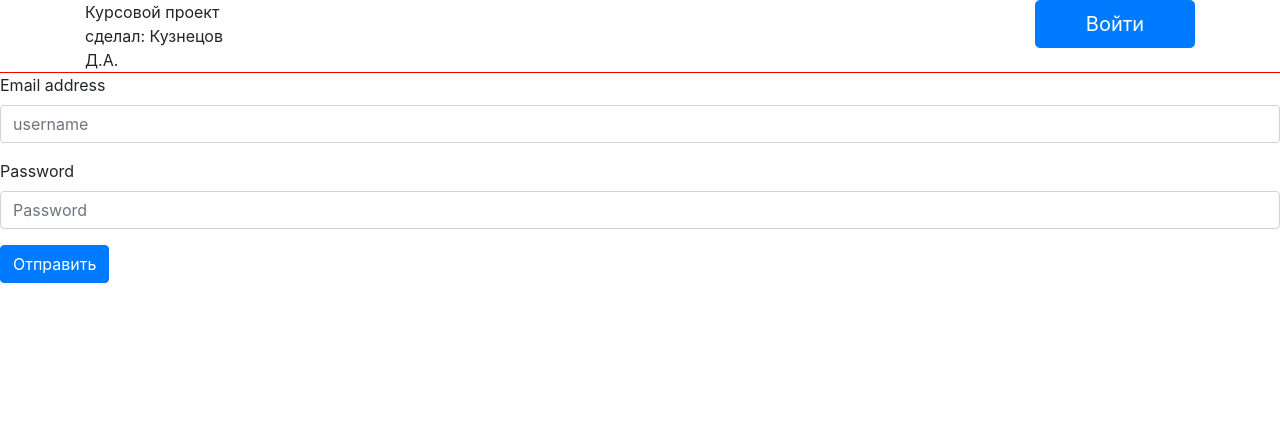
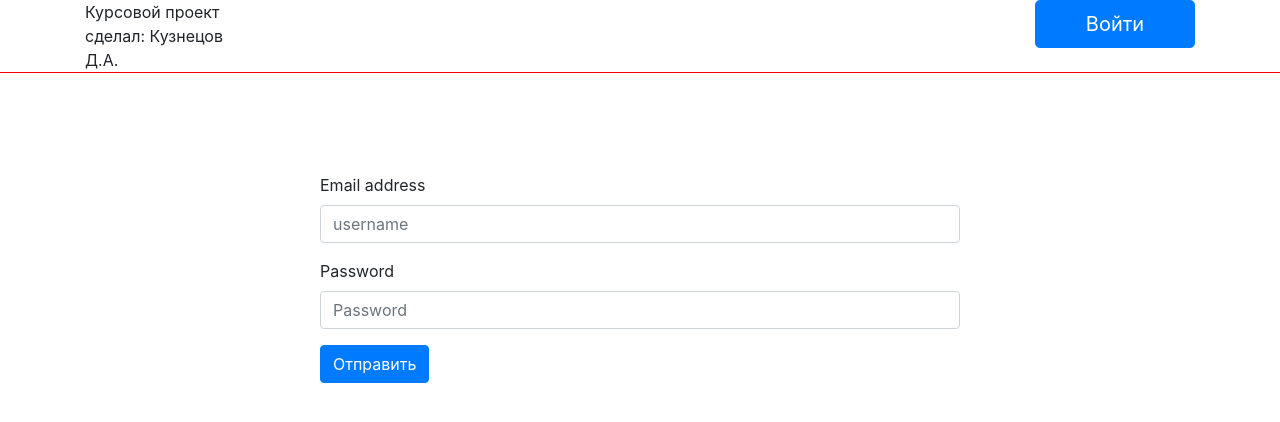
Before and after one commit to dimoedov/kursovaya_Kuznetsov_D_A, a React (Create React App) app in the folder client/: page /Register in a window 1280 px wide. Shown: the top 422 px of the page. Built offline with nearby package versions, Linux system fonts and the light colour scheme.

Commit message:
form
registration without errors from server

```diff
--- a/client/src/components/Header/Header.js
+++ b/client/src/components/Header/Header.js
@@ -1,10 +1,23 @@
-import React from 'react';
+import React, {Component} from 'react';
 import './Header.css';
 import 'bootstrap/dist/css/bootstrap-grid.css';
 import 'bootstrap/dist/css/bootstrap.css';
 import { Link, Route } from 'react-router-dom';
 
-    function Header() {
+class Header extends Component {
+        constructor(props) {
+            super(props);
+            this.state = {
+                isAutorized : false
+            };
+            // fetch('/api/signup', {
+            //
+            // }.then(res => res.json())
+            //     .then(data => console.log(data))
+            //     .catch(err => console.log("err: =" + err)));
+        }
+
+        render() {
             return (
                 <header className='header'>
                     <div className="container">
@@ -60,6 +73,9 @@ import { Link, Route } from 'react-router-dom';
                                 </nav>
                             </div>
                             <div className="col-lg-2">
+                                <switch>
+
+                                </switch>
                                 <button type="button " className="flex-column btn btn-primary btn-lg btn-block">Войти</button>
                             </div>
                         </div>
@@ -67,4 +83,5 @@ import { Link, Route } from 'react-router-dom';
                 </header>
             );
         }
+}
 export default Header;
--- a/client/src/components/Register/Register.js
+++ b/client/src/components/Register/Register.js
@@ -1,38 +1,37 @@
 import React, {Component} from 'react';
 import FormErrors from "../FormError/FormError"
-
+import './register.css';
 class Register extends Component {
     constructor(props) {
         super(props);
-
-        this.state = {
+        this.state= {
             username: '',
             password: '',
             formErrors: {username: '', password: ''},
             usernameValid: false,
             passwordValid: false,
             formValid: false
-        };
+        }
     }
     handleUserInput = (e) => {
         const name = e.target.name;
         const value = e.target.value;
         this.setState({[name]: value},
             () => { this.validateField(name, value) });
-    }
+    };
 
     validateField(fieldName, value) {
         let fieldValidationErrors = this.state.formErrors;
         let usernameValid = this.state.usernameValid;
         let passwordValid = this.state.passwordValid;
-
+console.log(passwordValid);
         switch(fieldName) {
             case 'username':
-                usernameValid = value.match(/^[a-zA-Z][a-zA-Z0-9-_\.]{5,20}$/);
-                fieldValidationErrors.username =usernameValid ? '' : 'поле должно содержать 5-20 символов, которыми могут быть буквы и цифры, первый символ обязательно буква';
+                usernameValid = /^[a-zA-Z][a-zA-Z0-9-_\.]{5,20}$/.test(value);
+                fieldValidationErrors.username = usernameValid ? '' : 'поле должно содержать 5-20 символов, которыми могут быть буквы и цифры, первый символ обязательно буква';
                 break;
             case 'password':
-                passwordValid = value.match(/(?=^.{8,}$)((?=.*\d)|(?=.*\W+))(?![.\n])(?=.*[A-Z])(?=.*[a-z]).*$/);
+                passwordValid = /(?=^.{8,}$)((?=.*\d)|(?=.*\W+))(?![.\n])(?=.*[A-Z])(?=.*[a-z]).*$/.test(value);
                 fieldValidationErrors.password = passwordValid ? '': 'поле должно содержать строчные и прописные латинские буквы, цифры, спецсимволы. Минимум 8 символов';
                 break;
             default:
@@ -52,18 +51,19 @@ class Register extends Component {
         return(error.length === 0 ? '' : 'has-error');
     }
 
-    handleSubmit(event) {
-        event.preventDefault();
+    handleSubmit = e => {
+        e.preventDefault();
+
         if (this.state.formValid) {
             let formBody = [];
-            for (let prop in this.state) {
-                let key = encodeURIComponent(prop);
-                let value = encodeURIComponent(this.state[prop]);
-                formBody.push(key + '=' + value);
+            for (var prop in this.state) {
+                var encodedKey = encodeURIComponent(prop);
+                var encodedValue = encodeURIComponent(this.state[prop]);
+                formBody.push(encodedKey + "=" + encodedValue);
             }
             formBody = formBody.join("&");
             fetch('/api/signup', {
-                method: 'POST',
+                method: 'post',
                 headers: {
                     'Content-Type': 'application/x-www-form-urlencoded'
                 },
@@ -71,15 +71,16 @@ class Register extends Component {
             }).then(res => res.json())
                 .then(data => console.log(data))
                 .catch(err => console.log("err: =" + err));
+
         } else{
             console.log('password = '+this.state.passwordValid+' login = '+this.state.usernameValid );
         }
-    }
+    };
 
 
     render() {
         return (
-            <form onSubmit={this.handleSubmit}>
+            <form className="form-horizontal" onSubmit={this.handleSubmit}>
                 <div className="panel panel-default">
                     <FormErrors formErrors={this.state.formErrors} />
                 </div>
@@ -92,12 +93,12 @@ class Register extends Component {
                 </div>
                 <div className={`form-group ${this.errorClass(this.state.formErrors.password)}`}>
                     <label htmlFor="password">Password</label>
-                    <input type="password" className="form-control" name="password"
+                    <input type="password" required className="form-control" name="password"
                            placeholder="Password"
                            value={this.state.password}
                            onChange={this.handleUserInput}  />
                 </div>
-                <input type="submit" className="btn btn-primary" value='Отправить'/>
+                <input type="submit" className="btn btn-primary" onSubmit={this.handleSubmit} value='Отправить'/>
             </form>
         );
     }
--- /dev/null
+++ b/client/src/components/Register/register.css
@@ -0,0 +1,6 @@
+.form-horizontal{
+    display:block;
+    width:50%;
+    padding-top: 100px;
+    margin:0 auto;
+}
```
Also changed, not shown: 1 other file (tests, documents, lock files or other folders). Lines whose indentation alone changed are shown as unchanged.
